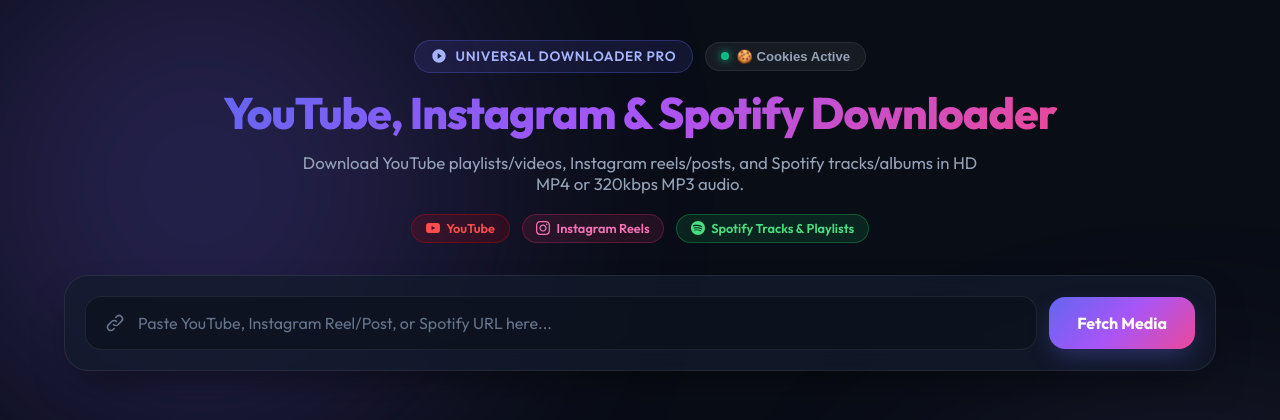
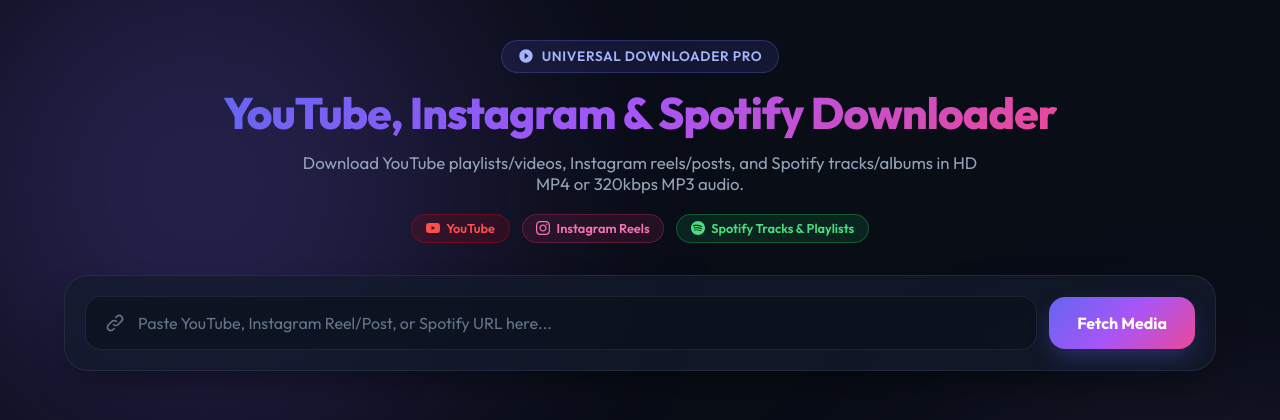
Before and after one commit to SnehMoradia/mediafusion, a Flask app: page / in a window 1280 px wide. Shown: the top 420 px of the page. Run offline with Flask 3, Linux system fonts and the light colour scheme.

Commit message:
feat: add modern UI with CSS/JS, update error messages, and cleanup repository structure

```diff
--- a/app.py
+++ b/app.py
@@ -38,7 +38,7 @@ def clean_error_message(e):
     clean_msg = re.sub(r'\x1b\[[0-9;]*[mGKS]', '', err_str).strip()
 
     if re.search(r"Sign in to confirm you['\u2019]re not a bot", clean_msg, re.IGNORECASE):
-        return "YouTube restricted cloud/datacenter access for this video (Bot Check). To fix this on Vercel/Cloud: Add your exported YouTube cookies to the 'YOUTUBE_COOKIES' environment variable in Vercel settings (or paste into cookies.txt). Alternatively, run the app locally on localhost:5050."
+        return "YouTube bot check triggered for this video. To fix this, provide your exported YouTube cookies in Custom Cookies or paste into cookies.txt. Alternatively, run the app locally on localhost:5050."
     elif re.search(r"(?:This\s+)?video is unavailable", clean_msg, re.IGNORECASE):
         return "This video is unavailable or has been removed from YouTube."
     elif clean_msg.startswith("ERROR: [youtube]"):
--- a/static/css/style.css
+++ b/static/css/style.css
@@ -629,47 +629,6 @@ body::after {
   justify-content: center;
 }
 
-.cookie-status-badge {
-  display: inline-flex;
-  align-items: center;
-  gap: 0.5rem;
-  padding: 0.4rem 0.9rem;
-  background: rgba(255, 255, 255, 0.06);
-  border: 1px solid var(--border-card);
-  border-radius: 9999px;
-  color: var(--text-sub);
-  font-size: 0.82rem;
-  font-weight: 600;
-  cursor: pointer;
-  transition: all 0.2s ease;
-}
-
-.cookie-status-badge:hover {
-  background: rgba(255, 255, 255, 0.12);
-  border-color: rgba(255, 255, 255, 0.2);
-  color: var(--text-main);
-}
-
-.status-dot {
-  width: 8px;
-  height: 8px;
-  border-radius: 50%;
-  display: inline-block;
-}
-
-.dot-green {
-  background: #10b981;
-  box-shadow: 0 0 8px #10b981;
-}
-
-.dot-amber {
-  background: #f59e0b;
-  box-shadow: 0 0 8px #f59e0b;
-}
-
-.dot-gray {
-  background: #64748b;
-}
 
 /* Modal Styling */
 .modal-overlay {
--- a/static/js/app.js
+++ b/static/js/app.js
@@ -26,119 +26,12 @@ document.addEventListener('DOMContentLoaded', () => {
     const overallText = document.getElementById('overall-text');
     const cancelJobBtn = document.getElementById('cancel-job-btn');
 
-    // Cookie Modal Elements
-    const cookieGuideBtn = document.getElementById('cookie-guide-btn');
-    const cookieStatusDot = document.getElementById('cookie-status-dot');
-    const cookieStatusText = document.getElementById('cookie-status-text');
-    const cookieModal = document.getElementById('cookie-modal');
-    const closeCookieModalBtn = document.getElementById('close-cookie-modal');
-    const cookieTextarea = document.getElementById('cookie-textarea');
-    const saveCookiesBtn = document.getElementById('save-cookies-btn');
-
     let playlistData = null;
     let activeJobId = null;
     let pollInterval = null;
 
     let isCloudDeployment = false;
     let defaultOutputDir = '';
-
-    function getBase64Cookie() {
-        const c = localStorage.getItem('youtube_cookies') || '';
-        if (!c) return '';
-        try {
-            return btoa(unescape(encodeURIComponent(c)));
-        } catch (e) {
-            return '';
-        }
-    }
-
-    function getCookieHeaders() {
-        const b64 = getBase64Cookie();
-        return b64 ? { 'X-YouTube-Cookies': b64 } : {};
-    }
-
-    function getCookieParam() {
-        const c = localStorage.getItem('youtube_cookies') || '';
-        return c ? `&cookies=${encodeURIComponent(c)}` : '';
-    }
-
-    // Check Cookie Status
-    async function checkCookieStatus() {
-        const storedCookies = localStorage.getItem('youtube_cookies') || '';
-        if (cookieTextarea && storedCookies && !cookieTextarea.value) {
-            cookieTextarea.value = storedCookies;
-        }
-
-        if (storedCookies) {
-            if (cookieStatusDot) cookieStatusDot.className = 'status-dot dot-green';
-            if (cookieStatusText) cookieStatusText.textContent = '🍪 Cookies Active';
-            return;
-        }
-
-        try {
-            const res = await fetch('/api/cookies/status');
-            const data = await res.json();
-            if (data.has_cookies) {
-                if (cookieStatusDot) cookieStatusDot.className = 'status-dot dot-green';
-                if (cookieStatusText) cookieStatusText.textContent = '🍪 Cookies Active';
-            } else {
-                if (cookieStatusDot) cookieStatusDot.className = 'status-dot dot-amber';
-                if (cookieStatusText) cookieStatusText.textContent = '🍪 Cloud Cookies Setup';
-            }
-        } catch (e) {
-            console.error('Failed to check cookie status', e);
-        }
-    }
-    checkCookieStatus();
-
-    // Cookie Modal Listeners
-    if (cookieGuideBtn) {
-        cookieGuideBtn.addEventListener('click', () => {
-            const storedCookies = localStorage.getItem('youtube_cookies') || '';
-            if (cookieTextarea && storedCookies) cookieTextarea.value = storedCookies;
-            if (cookieModal) cookieModal.style.display = 'flex';
-        });
-    }
-
-    if (closeCookieModalBtn) {
-        closeCookieModalBtn.addEventListener('click', () => {
-            if (cookieModal) cookieModal.style.display = 'none';
-        });
-    }
-
-    if (cookieModal) {
-        cookieModal.addEventListener('click', (e) => {
-            if (e.target === cookieModal) cookieModal.style.display = 'none';
-        });
-    }
-
-    if (saveCookiesBtn) {
-        saveCookiesBtn.addEventListener('click', async () => {
-            const val = cookieTextarea ? cookieTextarea.value.trim() : '';
-            if (!val) return alert('Please paste cookie file contents.');
-            saveCookiesBtn.disabled = true;
-            saveCookiesBtn.textContent = 'Saving...';
-            try {
-                localStorage.setItem('youtube_cookies', val);
-                checkCookieStatus();
-
-                const res = await fetch('/api/cookies/save', {
-                    method: 'POST',
-                    headers: { 'Content-Type': 'application/json', ...getCookieHeaders() },
-                    body: JSON.stringify({ cookies: val })
-                });
-                await res.json();
-                alert('Cookies saved successfully! Cloud bot check is now bypassed.');
-                if (cookieModal) cookieModal.style.display = 'none';
-            } catch (err) {
-                alert('Cookies stored in browser session successfully!');
-                if (cookieModal) cookieModal.style.display = 'none';
-            } finally {
-                saveCookiesBtn.disabled = false;
-                saveCookiesBtn.textContent = 'Save Cookies for Session';
-            }
-        });
-    }
 
     // Load default output folder
     fetch('/api/default-folder')
--- a/templates/index.html
+++ b/templates/index.html
@@ -17,10 +17,6 @@
                     <svg viewBox="0 0 24 24"><path d="M12 2C6.48 2 2 6.48 2 12s4.48 10 10 10 10-4.48 10-10S17.52 2 12 2zm-2 14.5v-9l6 4.5-6 4.5z"/></svg>
                     Universal Downloader Pro
                 </div>
-                <button id="cookie-guide-btn" class="cookie-status-badge" title="Configure cookies for Cloud/Vercel bypass">
-                    <span id="cookie-status-dot" class="status-dot dot-gray"></span>
-                    <span id="cookie-status-text">🍪 Cloud Cookies</span>
-                </button>
             </div>
             <h1 class="app-title">YouTube, Instagram & Spotify Downloader</h1>
             <p class="app-subtitle">Download YouTube playlists/videos, Instagram reels/posts, and Spotify tracks/albums in HD MP4 or 320kbps MP3 audio.</p>
@@ -133,52 +129,6 @@
         </div>
     </div>
 
-    <!-- Cloud Cookies & Setup Modal -->
-    <div id="cookie-modal" class="modal-overlay" style="display: none;">
-        <div class="modal-card">
-            <div class="modal-header">
-                <div style="display: flex; align-items: center; gap: 0.5rem;">
-                    <span style="font-size: 1.25rem;">🍪</span>
-                    <h3 style="font-size: 1.15rem; font-weight: 700;">Cloud & YouTube Cookie Setup</h3>
-                </div>
-                <button id="close-cookie-modal" class="modal-close-btn">&times;</button>
-            </div>
-            <div class="modal-body">
-                <p style="color: var(--text-sub); font-size: 0.9rem; line-height: 1.5; margin-bottom: 1rem;">
-                    When deployed to cloud hosts (Vercel, Render, AWS), YouTube restricts datacenter IPs with <em>"Sign in to confirm you're not a bot"</em>. Adding your YouTube cookies fixes this immediately.
-                </p>
-
-                <div class="setup-steps">
-                    <div class="step-item">
-                        <div class="step-num">1</div>
-                        <div class="step-content">
-                            <strong>Export YouTube Cookies:</strong>
-                            <p>Install the <strong>"Get cookies.txt LOCALLY"</strong> Chrome/Firefox extension and export your YouTube cookies.</p>
-                        </div>
-                    </div>
-                    <div class="step-item">
-                        <div class="step-num">2</div>
-                        <div class="step-content">
-                            <strong>Add to Vercel (Permanent):</strong>
-                            <p>Go to Vercel Dashboard &rarr; <em>Settings</em> &rarr; <em>Environment Variables</em> &rarr; Add <code class="code-pill">YOUTUBE_COOKIES</code> with your cookie text, then redeploy.</p>
-                        </div>
-                    </div>
-                    <div class="step-item">
-                        <div class="step-num">3</div>
-                        <div class="step-content">
-                            <strong>Or Quick Paste (Session Test):</strong>
-                            <p>Paste your Netscape formatted cookie text below to test right now:</p>
-                            <textarea id="cookie-textarea" class="cookie-textarea" placeholder="# Netscape HTTP Cookie File&#10;.youtube.com    TRUE    /    TRUE    ..."></textarea>
-                            <div style="display: flex; justify-content: flex-end; margin-top: 0.5rem;">
-                                <button id="save-cookies-btn" class="btn-primary" style="padding: 0.4rem 1rem; font-size: 0.85rem;">Save Cookies for Session</button>
-                            </div>
-                        </div>
-                    </div>
-                </div>
-            </div>
-        </div>
-    </div>
-
     <script src="/static/js/app.js"></script>
 </body>
 </html>
```
Also changed, not shown: api/index.py (deleted, +0 -10 lines), README.md, vercel.json (deleted), 1 other file.
